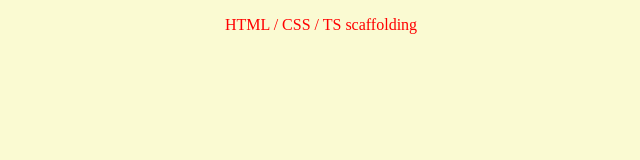
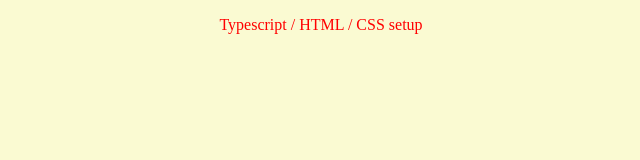
Before and after one commit to matteobarone/ts-setup, a website built with webpack: page index.html in a window 1280 px wide. Shown: the full height of the page, 319-959 px from the left. Built offline with nearby package versions, Linux system fonts and the light colour scheme; no server answers.

Commit message:
chore(app): naming

```diff
--- a/index.html
+++ b/index.html
@@ -2,11 +2,11 @@
 <html lang="en">
 <head>
   <meta charset="UTF-8">
-  <title>Typescript setup</title>
+  <title>TS setup</title>
   <link rel="stylesheet" href="dist/bundle.css">
 </head>
 <body>
-  HTML / CSS / TS scaffolding
+  Typescript / HTML / CSS setup
   <script src="dist/bundle.js"></script>
 </body>
 </html>
--- a/package.json
+++ b/package.json
@@ -1,7 +1,7 @@
 {
-  "name": "typescript-setup",
+  "name": "ts-setup",
   "version": "1.0.0",
-  "description": "Typescript setup",
+  "description": "Typescript / HTML / CSS setup",
   "scripts": {
     "start": "webpack --watch --config webpack.dev.js & npm run server",
     "build": "NODE_ENV=production webpack --config webpack.prod.js",
```
